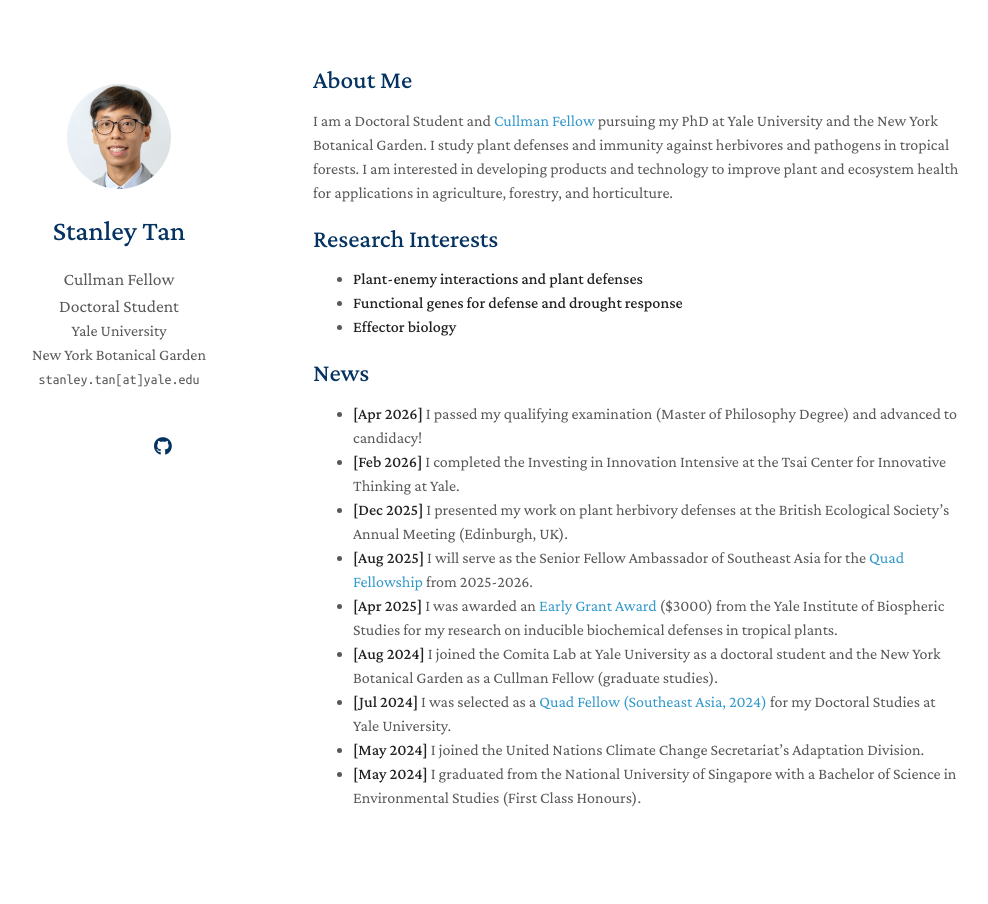
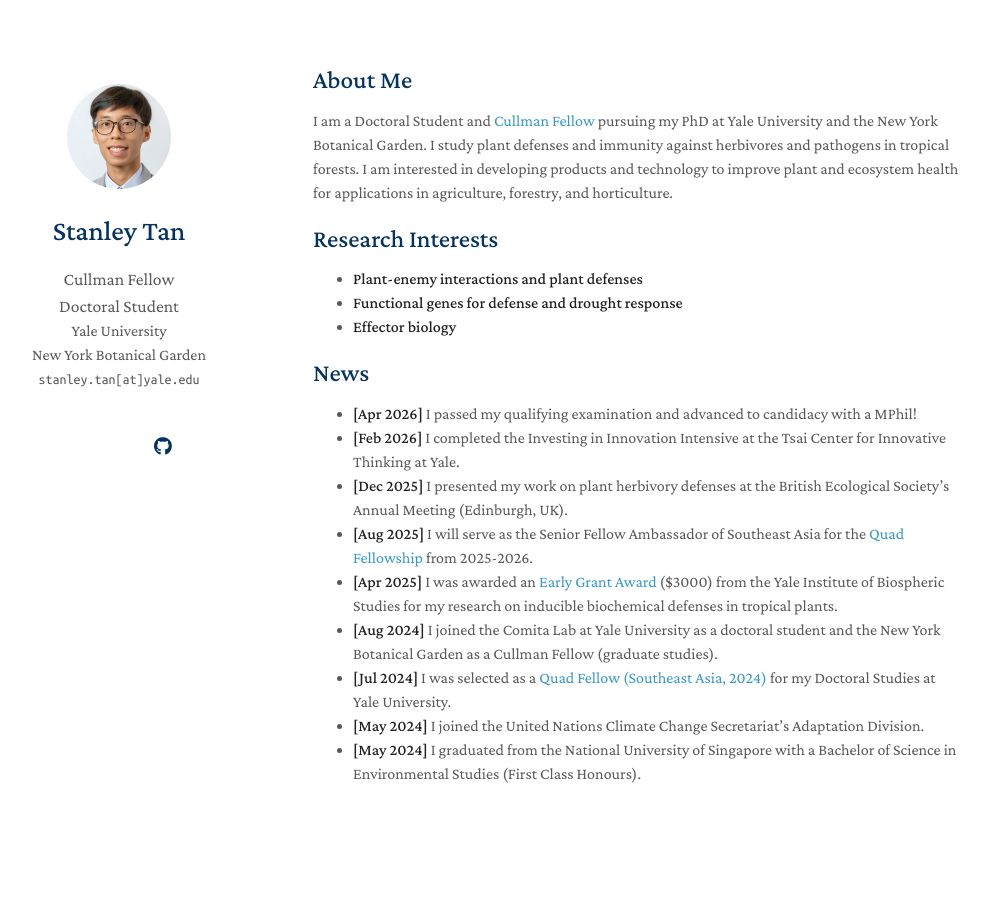
Before and after one commit to stanleytansx/stanleytansx.github.io, a Jekyll site: the page built from index.md, in a window 1280 px wide. Shown: the whole page, without its empty margins (157-1145 px from the left). Built offline with Jekyll 4.4.1, drawn with Linux system fonts in a browser that asks for light colours; nearby versions of some CDN libraries; a style sheet for code colours, icons or effects is not loaded; our own code applies the rules of GitHub Pages for plain Markdown files.

Commit message:
Update index.md

```diff
--- a/index.md
+++ b/index.md
@@ -15,7 +15,7 @@ I study plant defenses and immunity against herbivores and pathogens in tropical
 
 ## News
 
-- **[Apr 2026]** I passed my qualifying examination (Master of Philosophy Degree) and advanced to candidacy!
+- **[Apr 2026]** I passed my qualifying examination and advanced to candidacy with a MPhil!
 - **[Feb 2026]** I completed the Investing in Innovation Intensive at the Tsai Center for Innovative Thinking at Yale.
 - **[Dec 2025]** I presented my work on plant herbivory defenses at the British Ecological Society's Annual Meeting (Edinburgh, UK).
 - **[Aug 2025]** I will serve as the Senior Fellow Ambassador of Southeast Asia for the <a href="https://www.quadfellowship.org/"> Quad Fellowship </a> from 2025-2026.
```
